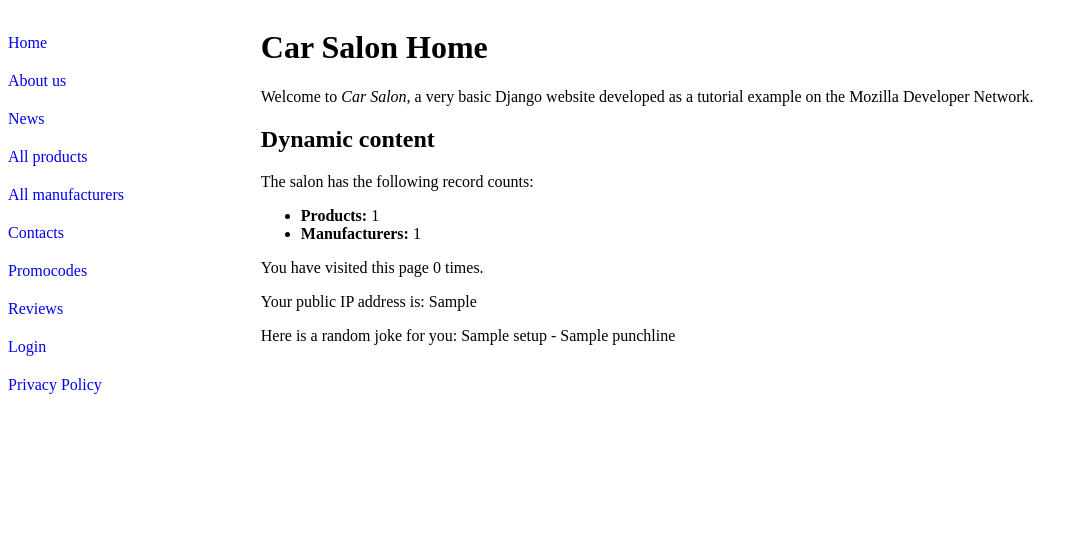
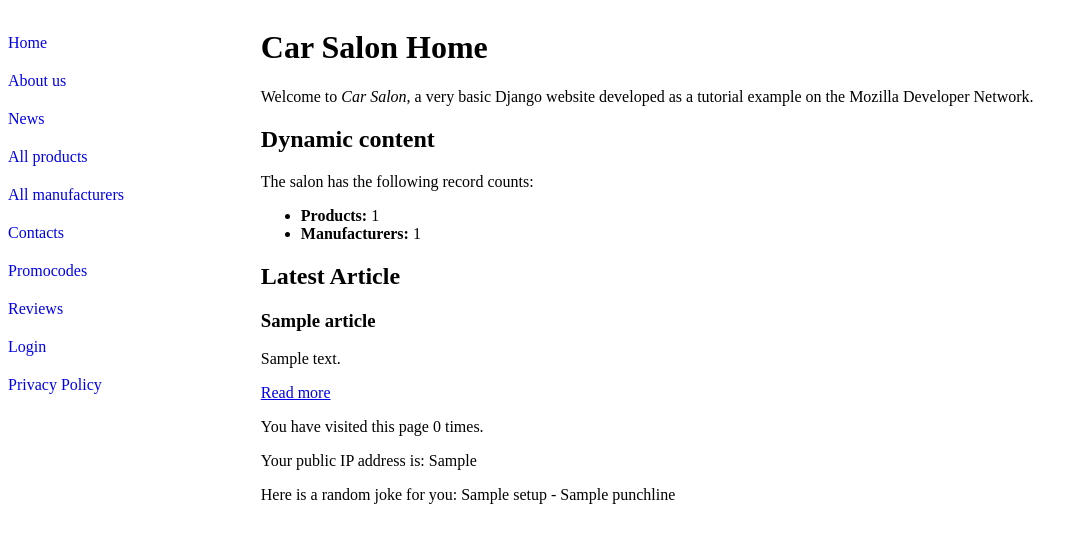
Before and after one commit to kseniakot/IGI_LR, a Django app: page /catalog/ in a window 1280 px wide. Shown: the top 543 px of the page, without its empty margins (0-1083 px from the left). Run offline with Django 5.2, Linux system fonts and the light colour scheme; tables that the repository leaves empty hold one stand-in row (values such as "Sample post"); a database or web service that is not in the repository returns one stand-in record (values such as "Sample title"); data that the repository does not hold is empty.

Commit message:
add main page

```diff
--- a/IGI/LR5/Lab5/catalog/models.py
+++ b/IGI/LR5/Lab5/catalog/models.py
@@ -69,6 +69,7 @@ class Article(models.Model):
     summary = models.CharField(max_length=200)
     image = models.ImageField(upload_to='articles/')
     content = models.TextField()
+    publication_date = models.DateTimeField(default=datetime.now())
 
     def __str__(self):
         return self.title
--- a/IGI/LR5/Lab5/catalog/templates/base_generic.html
+++ b/IGI/LR5/Lab5/catalog/templates/base_generic.html
@@ -15,6 +15,7 @@
       <div class="sidebar">
         {% block sidebar %}
           <ul class="sidebar-nav">
+
             <li><a href="{% url 'index' %}">Home</a></li>
            <li><a href="{% url 'about' %}">About us</a></li>
             <li><a href="{% url 'news' %}">News</a></li>
--- a/IGI/LR5/Lab5/catalog/templates/index.html
+++ b/IGI/LR5/Lab5/catalog/templates/index.html
@@ -13,6 +13,11 @@
     <li><strong>Manufacturers:</strong> {{ num_manufacturers }}</li>
   </ul>
 
+    <h2>Latest Article</h2>
+<h3>{{ latest_article.title }}</h3>
+<p>{{ latest_article.summary }}</p>
+<a href="{% url 'article_detail' latest_article.id %}">Read more</a>
+
   <p>
   You have visited this page {{ num_visits }}{% if num_visits == 1 %} time
         {% else %} times{% endif %}.
--- a/IGI/LR5/Lab5/catalog/views.py
+++ b/IGI/LR5/Lab5/catalog/views.py
@@ -65,12 +65,17 @@ def index(request):
     num_visits = request.session.get('num_visits', 0)
     request.session['num_visits'] = num_visits + 1
 
+    # Get the latest article
+    latest_article = Article.objects.latest('publication_date')
+
+
     context = {
         'num_products': Product.objects.count(),
         'num_manufacturers': Manufacturer.objects.count(),
         'num_visits': num_visits,
         'public_ip': get_public_ip(),
         'joke': get_random_joke(),
+        'latest_article': latest_article,  # Add the latest article to the context
     }
 
     return render(request, 'index.html', context)
```
Also changed, not shown: IGI/LR5/Lab5/catalog/migrations/0026_article_publication_date.py (added).
